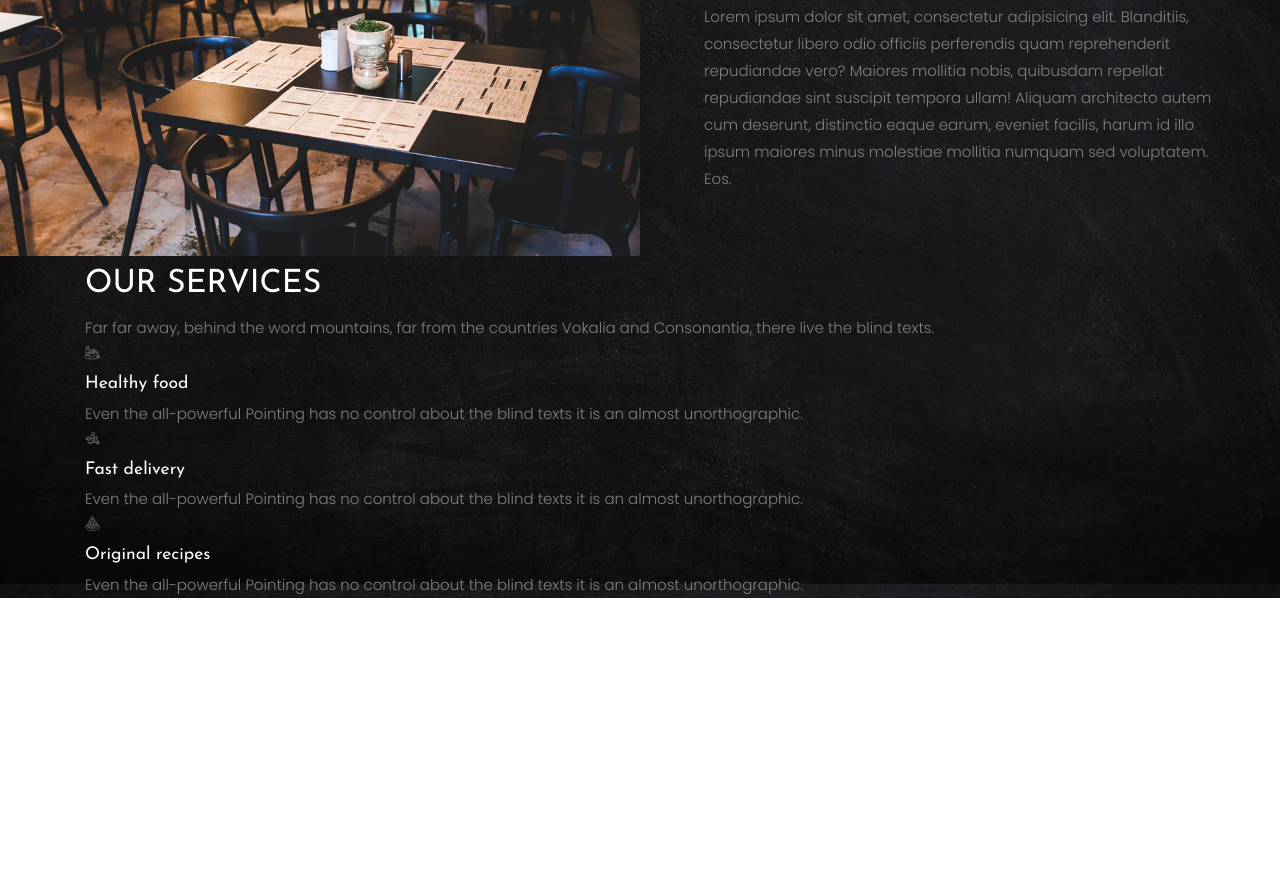
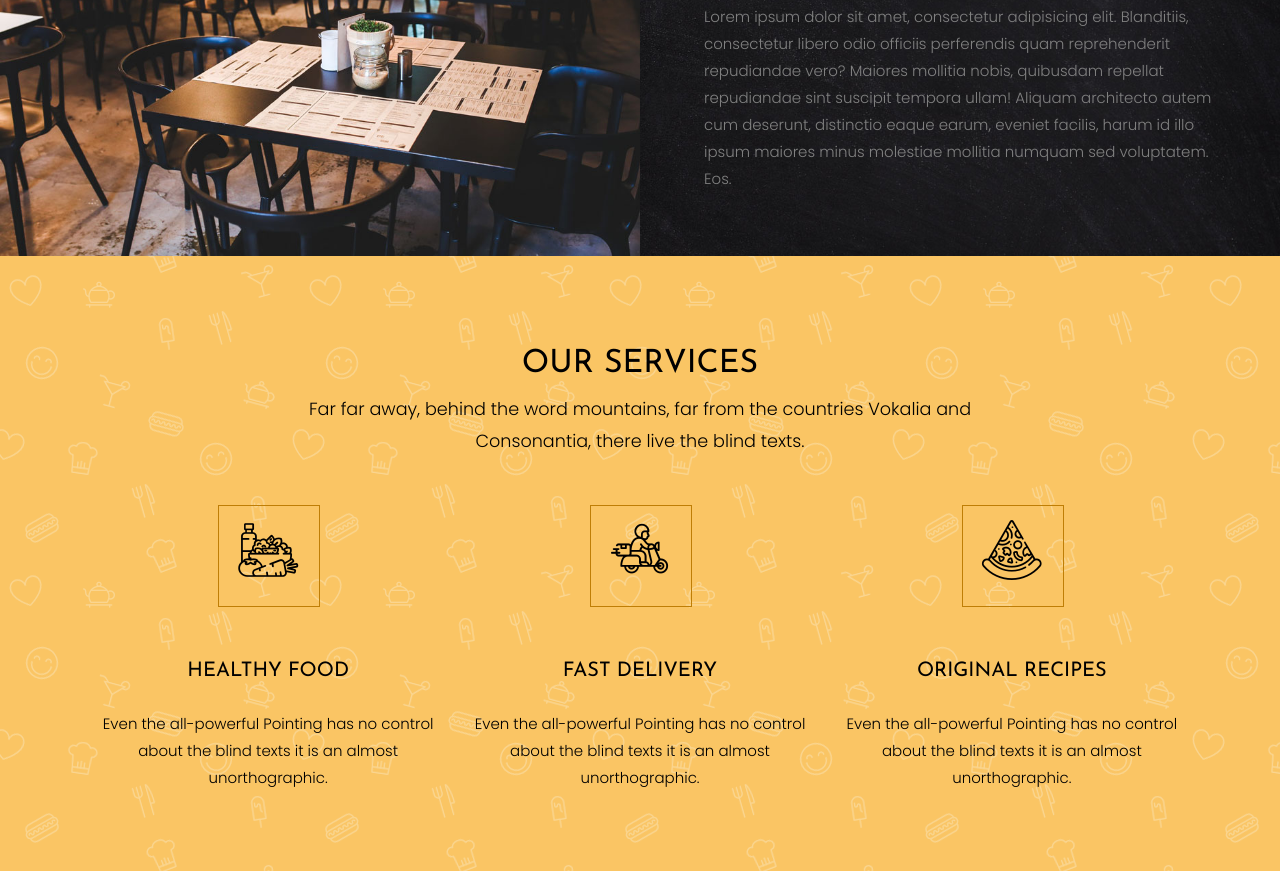
Before and after one commit to ivanna-pt/pizza-website, a plain HTML site: page index.html in a window 1280 px wide. Shown: the part 1123-1994 px from the top of the page. Before the commit the page ends 1721 px from the top, so only its background shows below. Drawn offline with Linux system fonts and the light colour scheme; files whose address does not match are found by name.

Commit message:
Add Services section

```diff
--- a/index.html
+++ b/index.html
@@ -125,7 +125,7 @@
 
 <section class="services">
     <div class="services-wrap container">
-        <div class="services-heading">
+        <div class="services-heading heading-block">
             <h2>our services</h2>
             <p>Far far away, behind the word mountains, far from the countries Vokalia and Consonantia, there live the blind texts.</p>
         </div>
--- a/scss/_responsive.scss
+++ b/scss/_responsive.scss
@@ -57,6 +57,22 @@
       }
     }
   }
+
+  .heading-block{
+    max-width: 90%;
+  }
+
+  .services{
+    &-content{
+      flex-direction: column;
+    }
+
+    @for $i from 1 to 3{
+      .services-item:nth-child(#{$i}){
+        margin-bottom: 3rem;
+      }
+    }
+  }
 }
 
 @media screen and (max-width: $breakpoint-md){
@@ -89,4 +105,6 @@
       width: 100%;
     }
   }
+
+
 }
--- /dev/null
+++ b/scss/_services.scss
@@ -0,0 +1,70 @@
+.services{
+  padding: 5rem 0;
+  background-image: url("../img/food.png");
+  //background-size: contain;
+  background-repeat: repeat;
+
+  h2, h3, p{
+    color: #000000;
+  }
+
+  h3{
+    margin-bottom: 1.3rem;
+    font-size: 1.25rem;
+    text-transform: uppercase;
+  }
+
+  &-content{
+    margin-top: 3rem;
+    display: flex;
+    justify-content: space-between;
+  }
+
+  &-item{
+    flex: 0 0 33%;
+    padding: 0 15px;
+
+    &__icon{
+      width: 100px;
+      height: 100px;
+      margin: 0 auto 3rem auto;
+      text-align: center;
+      position: relative;
+      z-index: 0;
+
+      &:after{
+        position: absolute;
+        content: '';
+        top: 0;
+        left: 0;
+        width: 100%;
+        height: 100%;
+        border: 1px solid #bf7e06;
+        z-index: -1;
+        transition: all 0.3s ease-in;
+      }
+
+      &:hover{
+        i{
+          color: #FFFFFF;
+        }
+
+        &:after{
+          background: darken($primary-color, 10%);
+          transform: rotate(135deg);
+        }
+      }
+
+
+      i{
+        font-size: 60px;
+        color: #000000;
+        transition: all 0.2s ease-in;
+      }
+    }
+
+    &__body{
+      text-align: center;
+    }
+  }
+}
--- a/scss/main.scss
+++ b/scss/main.scss
@@ -1,6 +1,7 @@
 @import "config";
 @import "menu";
 @import "header";
+@import "services";
 
 body{
   font-family: $text-font-family;
@@ -29,6 +30,16 @@ h1, h2, h3, h4, h5{
 h2{
   text-transform: uppercase;
   font-size: 2rem;
+}
+
+.heading-block{
+  max-width: 60%;
+  margin: 0 auto;
+  text-align: center;
+
+  p{
+    font-size: 1.1rem;
+  }
 }
 
 .yellow-text{
```
Also changed, not shown: scss/main.css, 1 other file.
